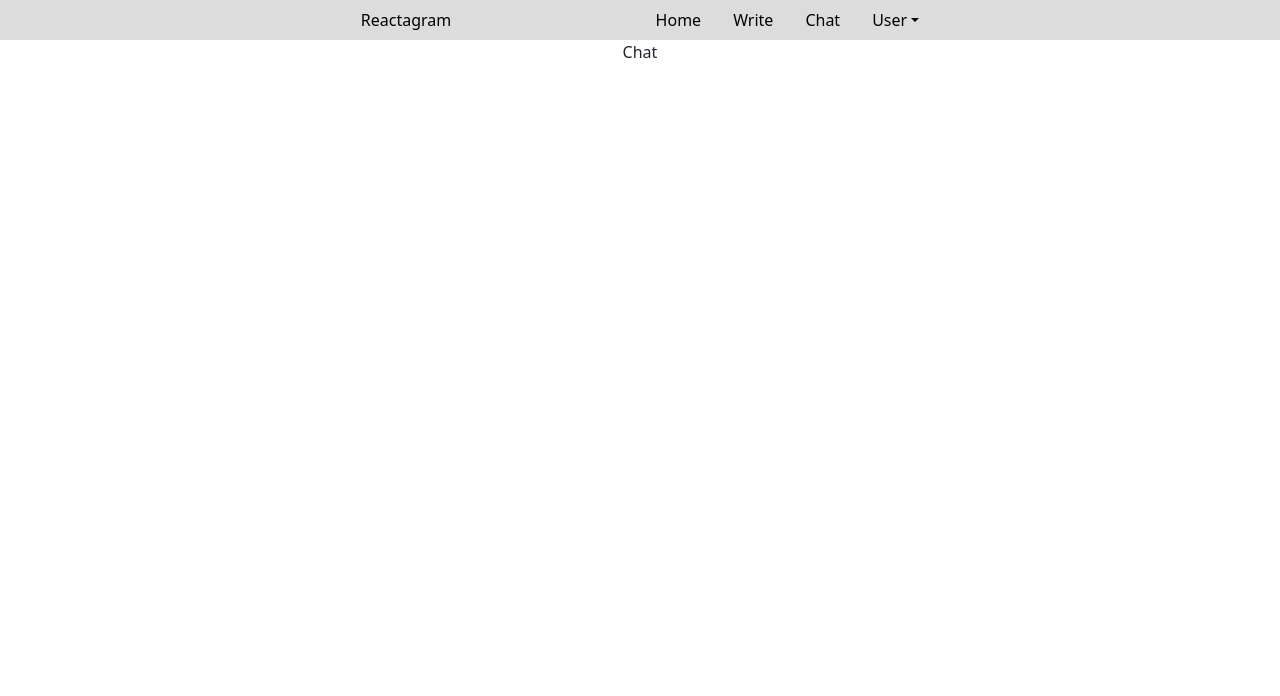
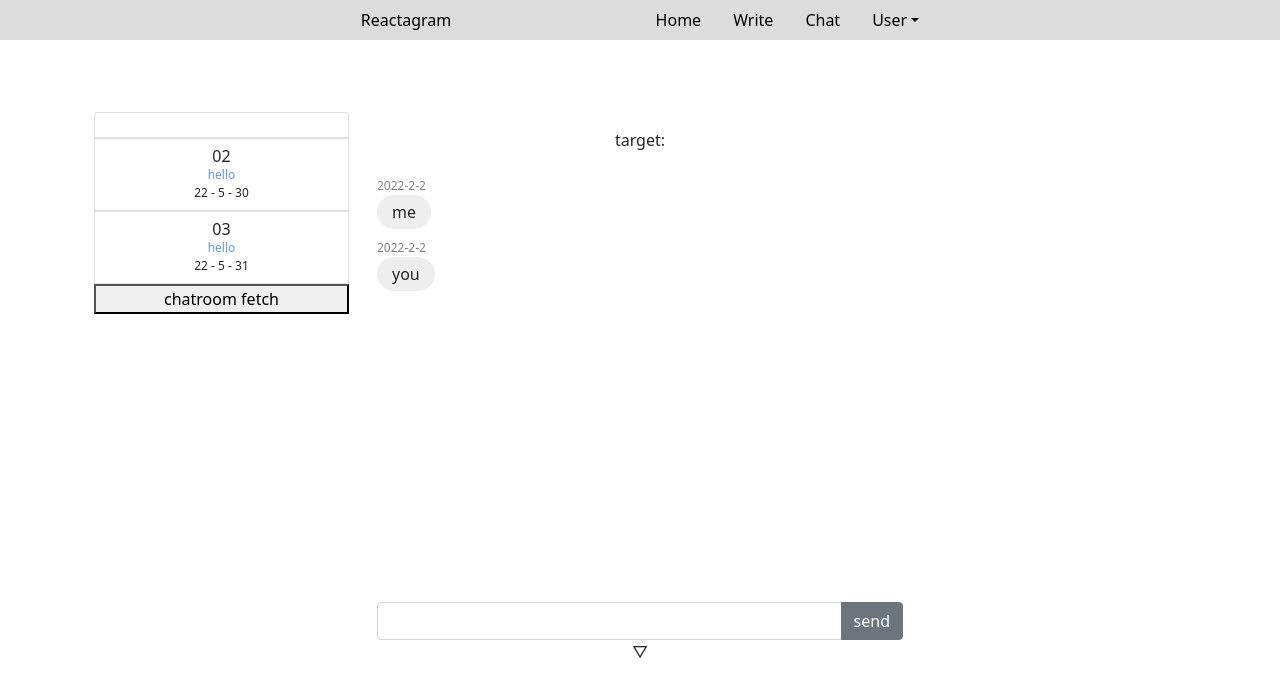
Before and after one commit to zzaizzai/react-nodejs-mongodb, a React (Create React App) app: page /chat in a window 1280 px wide. Shown: the top 696 px of the page. Built offline with nearby package versions, Linux system fonts and the light colour scheme; sample sign-in values are in the browser's storage.

Commit message:
postupload

```diff
--- a/src/App.css
+++ b/src/App.css
@@ -116,3 +116,79 @@
 .write-content {
   border-radius: 20px;
 }
+
+.image404 {
+  height: 500px;
+  width: 500px;
+  background-size: cover;
+  background-position: center;
+  margin: auto;
+}
+
+.nav-profile-icon {
+  height: 20px;
+  margin-right: 5px;
+  margin-left: 0px;
+}
+
+.activechat {
+  background: rgba(0, 0, 0, 0.185) !important;
+  border-color: rgba(0, 0, 0, 0.185) !important;
+}
+.chat-box {
+  background: #eee;
+  padding: 5px;
+  padding-left: 15px;
+  padding-right: 15px;
+  border-radius: 20px;
+  float: left;
+}
+.chat-list-box:hover {
+  cursor: pointer;
+  background-color: #eee;
+  transition: 0.2s;
+}
+
+.chat-content {
+  height: 450px;
+  scrollbar-width: none;
+  overflow-y: scroll;
+  padding: 15px;
+}
+.chat-content li {
+  margin-top: 10px;
+  list-style: none;
+}
+.mine {
+  float: right;
+  background: skyblue;
+}
+.chat-date {
+  float: left;
+}
+.minedate {
+  float: right;
+}
+
+.chatroom-time {
+  font-size: 12px;
+  margin-bottom: 0px;
+}
+
+.down-button:hover {
+  cursor: pointer;
+}
+
+.text-small {
+  font-size: 12px;
+  color: gray;
+}
+.chatroom-recent {
+  font-size: 12px;
+  margin: 0px;
+  color: cornflowerblue;
+}
+
+.chatroom-who {
+  margin: 0px;
+}
--- a/src/App.js
+++ b/src/App.js
@@ -18,6 +18,8 @@ import { isLoggedinFalse, SetUserData, isLoggedinTrue } from "./store.js";
 
 function App() {
   let dispatch = useDispatch();
+  let navigate = useNavigate();
+
 
   useEffect(() => {
     const userData = JSON.parse(sessionStorage.getItem("user"));
@@ -83,7 +85,14 @@ function App() {
         <Route path="/login" element={<Login></Login>} />
         <Route path="/register" element={<Register></Register>} />
         <Route path="/profile/:id" element={<Profile></Profile>} />
-        <Route path="*" element={<div>404</div>} />
+        <Route
+          path="*"
+          element={
+            <div>
+              <img src="/images/404.jpg" className="image404 mt-5" />
+            </div>
+          }
+        />
       </Routes>
     </div>
   );
@@ -105,7 +114,16 @@ function ProfileDropdown() {
         >
           My Profile
         </NavDropdown.Item>
-        <NavDropdown.Item>Edit Profile</NavDropdown.Item>
+        <NavDropdown.Item>
+          <div className="d-flex align-items-center">
+            <img
+              className="nav-profile-icon "
+              src="/images/setting.svg"
+              alt="icon"
+            />
+            Edit Profile
+          </div>
+        </NavDropdown.Item>
         <NavDropdown.Divider />
         <NavDropdown.Item
           onClick={() => {
--- a/src/index.js
+++ b/src/index.js
@@ -9,13 +9,13 @@ import { BrowserRouter } from 'react-router-dom';
 
 const root = ReactDOM.createRoot(document.getElementById('root'));
 root.render(
-  <React.StrictMode>
+  // <React.StrictMode>
     <Provider store={store}>
       <BrowserRouter>
         <App />
       </BrowserRouter>
     </Provider>
-  </React.StrictMode>
+  // </React.StrictMode>
 );
 
 // If you want to start measuring performance in your app, pass a function
--- a/src/routes/Chat.js
+++ b/src/routes/Chat.js
@@ -1,9 +1,140 @@
+import { useEffect, useState } from "react";
+import { Routes, Route, Link, useNavigate } from "react-router-dom";
+import axios from "axios";
+import { useSelector } from "react-redux";
+
 function Chat() {
-    return (
-      <div>
-        <div>Chat</div>
+  let state = useSelector((state) => state);
+  let navigate = useNavigate();
+  let [messages, setMessages] = useState([
+    {
+      _id: "0",
+      parent_id: "1",
+      sender_id: "62adff5b980565d6cad0b954",
+      senderId: "test",
+      senderName: "dd",
+      content: "me",
+      date: "2022-2-2",
+    },
+    {
+      _id: "0",
+      parent_id: "1",
+      sender_id: "62adff5b980565",
+      senderId: "test",
+      senderName: "dd",
+      content: "you",
+      date: "2022-2-2",
+    },
+  ]);
+  let [chatrooms, setChatrooms] = useState([
+    {
+      _id: "0",
+      whoUid: ["0", "2"],
+      who: ["admin", "Kims"],
+      startDate: "22 - 5 - 20",
+      latestDate: "22 - 5 - 30",
+      recentMessage: "hello",
+    },
+    {
+      _id: "1",
+      whoUid: ["0", "3"],
+      who: ["admin", "Elaski"],
+      startDate: " 22 - 5 - 21",
+      latestDate: "22 - 5 - 31",
+      recentMessage: "hello",
+    },
+  ]);
+
+  useEffect(() => {
+    const userData = JSON.parse(sessionStorage.getItem("user"));
+    if (userData == null) {
+      navigate("/login");
+    }
+  });
+  return (
+    <div>
+      <div className="container p-4 mt-5">
+        <div className="row">
+          <div className="col-3">
+            <ul className="list-group chat-list">
+              <li className="list-group-item">
+                <h6></h6>
+              </li>
+
+              {chatrooms.map((chatroom, i) => (
+                <div key={i}>
+                  <li className="list-group-item chat-list-box">
+                    <h6 className="chatroom-who">{chatroom.whoUid}</h6>
+                    <p className="chatroom-recent">{chatroom.recentMessage}</p>
+                    <p className="chatroom-time">{chatroom.latestDate}</p>
+                  </li>
+                </div>
+              ))}
+
+              <button>chatroom fetch</button>
+            </ul>
+          </div>
+
+          <div className="col-6 p-3">
+            <div></div>
+            <div>target: </div>
+
+            <div className="chat-room">
+              <div></div>
+              <ul className="list-group chat-content">
+                {messages.map((message, i) => (
+                  <div key={i}>
+                    <li>
+                      {message.sender_id === state.user._id ? (
+                        <div className="row">
+                          <div>
+                            <span className="chat-date text-small minedate">
+                              {message.date}
+                            </span>
+                          </div>
+                          <div>
+                            <span className="chat-box mine">
+                              {message.content}
+                            </span>
+                          </div>
+                        </div>
+                      ) : (
+                        <div className="row">
+                          <div>
+                            <span className="chat-date text-small">
+                              {message.date}
+                            </span>
+                          </div>
+                          <div>
+                            <span className="chat-box">{message.content}</span>
+                          </div>
+                        </div>
+                      )}
+                    </li>
+                  </div>
+                ))}
+
+                {/* <li>
+                  <span className="chat-box">ㅎㅇ</span>
+                </li>
+                <li>
+                  <span className="chat-box mine">ㅎㅇ</span>
+                </li>
+                <li>
+                  <span className="chat-box mine">ㅎㅇ</span>
+                </li> */}
+              </ul>
+              <div className="input-group">
+                <input className="form-control" id="chat-input" />
+                <button className="btn btn-secondary">send</button>
+              </div>
+              <div className="down-button">▽</div>
+            </div>
+          </div>
+        </div>
       </div>
-    );
-  }
+    </div>
+  );
+}
 
-  export default Chat;
+export default Chat;
--- a/src/routes/Container.js
+++ b/src/routes/Container.js
@@ -1,10 +1,50 @@
+import axios from "axios";
+import { useEffect, useState } from "react";
+import { useDispatch } from "react-redux";
+import { FetchPosts, ClearPosts } from "./../store.js";
 import Card from "./Card.js";
+
 function Container() {
+  let postIncrease = 3;
+  let [postCount, setPostCount] = useState(0);
+  let dispatch = useDispatch();
+  useEffect(() => {
+    axios
+      .get(`http://localhost:8080/getposts/skip=${postCount}`)
+      .then((result) => {
+        //   console.log(result.data);
+        dispatch(FetchPosts(result.data));
+      });
+    return () => {
+      dispatch(ClearPosts());
+    };
+  }, []);
+
+  useEffect(() => {
+    if (postCount > 0) {
+      axios
+        .get(`http://localhost:8080/getposts/skip=${postCount}`)
+        .then((result) => {
+          //   console.log(result.data);
+          dispatch(FetchPosts(result.data));
+        });
+    }
+  }, [postCount]);
+
   return (
     <div>
       <div className="container-box">
         <Card></Card>
-        Show more
+        <button className="btn btn-danger"
+          onClick={() => {
+            {
+              setPostCount(postCount + postIncrease);
+            }
+          }}
+        >
+          Show More
+        </button>
+        <div>{postCount}</div>
       </div>
     </div>
   );
--- a/src/routes/Write.js
+++ b/src/routes/Write.js
@@ -1,5 +1,5 @@
 /* eslint-disable*/
-import { useState } from "react";
+import { useEffect, useState } from "react";
 import { useDispatch, useSelector } from "react-redux";
 import { useNavigate } from "react-router-dom";
 import { UploadPost } from "./../store.js";
@@ -8,9 +8,15 @@ import axios from "axios";
 function Write() {
   let dispatch = useDispatch();
   let navigate = useNavigate();
+  let state = useSelector((state) => state);
 
   let [content, setContent] = useState("");
-
+  useEffect(() => {
+    const userData = JSON.parse(sessionStorage.getItem("user"));
+    if (userData == null) {
+      navigate("/login");
+    }
+  });
 
   return (
     <div>
@@ -30,16 +36,36 @@ function Write() {
       <button
         className="btn btn-success"
         onClick={() => {
-          if (content.length > 0) {
-            dispatch(UploadPost(content));
-            navigate("/");
-          }
+          NewPost();
         }}
       >
         upload
       </button>
     </div>
   );
+  function NewPost() {
+    if (content.length > 0) {
+
+      let newPost = {
+        authorName: state.user.displaName,
+        authorID: state.user.id,
+        author_id: state.user._id,
+        authoProfileUrl: "https://placeimg.com/640/480/tech",
+        content: content,
+        contentImageUrl: "none",
+      };
+      axios
+        .post("http://localhost:8080/addpost", { post: newPost })
+        .then((result) => {
+        //   console.log(result.data.newPost);
+        //   dispatch(UploadPost(result.data.newPost));
+          navigate("/");
+        })
+        .catch((error) => {
+          console.log(error);
+        });
+    }
+  }
 }
 
 export default Write;
```
Also changed, not shown: src/store.js (+54 -52 lines), public/images/404.jpg (added), 1 other file (tests, documents, lock files or other folders).
